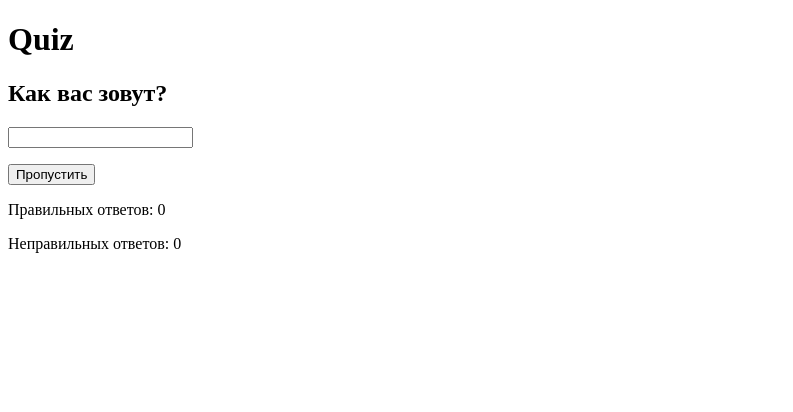
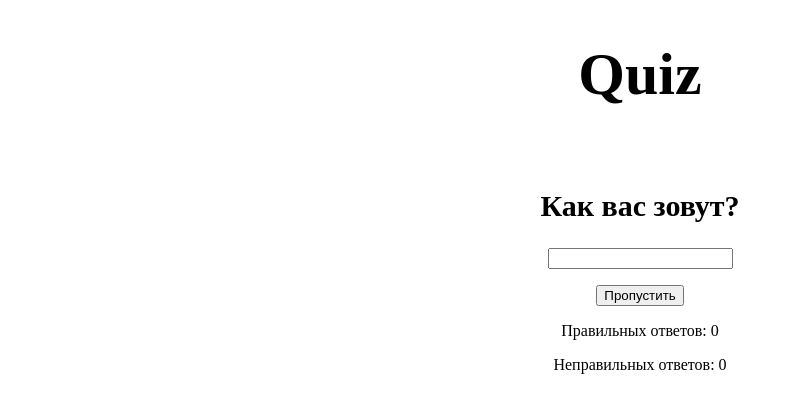
Before and after one commit to maximka76667/quiz, a React (Create React App) app: page / in a window 1280 px wide. Shown: the top 412 px of the page, without its empty margins (0-793 px from the left). Built offline with nearby package versions, Linux system fonts and the light colour scheme.

Commit message:
добавил немного стилей, добавил ответ при ошибке

```diff
--- /dev/null
+++ b/src/blocks/heading/heading.css
@@ -0,0 +1,4 @@
+.heading {
+  text-align: center;
+  font-size: 60px;
+}
--- /dev/null
+++ b/src/blocks/task/__correct-count/task__correct-count.css
@@ -0,0 +1,3 @@
+.task__correct-count {
+
+}
--- /dev/null
+++ b/src/blocks/task/__form/task__form.css
@@ -0,0 +1,3 @@
+.task__form {
+
+}
--- /dev/null
+++ b/src/blocks/task/__incorrect-count/task__incorrect-count.css
@@ -0,0 +1,3 @@
+.task__incorrect-count {
+
+}
--- /dev/null
+++ b/src/blocks/task/__input/task__input.css
@@ -0,0 +1,3 @@
+.task__input {
+
+}
--- /dev/null
+++ b/src/blocks/task/__question/task__question.css
@@ -0,0 +1,3 @@
+.task__question {
+  font-size: 30px;
+}
--- /dev/null
+++ b/src/blocks/task/__response/task__response.css
@@ -0,0 +1,3 @@
+.task__response {
+  color: #f00;
+}
--- /dev/null
+++ b/src/blocks/task/__skip/task__skip.css
@@ -0,0 +1,3 @@
+.task__skip {
+
+}
--- a/src/blocks/task/task.css
+++ b/src/blocks/task/task.css
@@ -0,0 +1,6 @@
+.task {
+  width: 50%;
+  margin: 0 auto;
+  padding: 15px;
+  text-align: center;
+}
--- a/src/components/App.js
+++ b/src/components/App.js
@@ -1,5 +1,4 @@
 import React from 'react'
-import './App.css';
 
 function App() {
 
@@ -8,8 +7,9 @@ function App() {
   const [isCorrect, setIsCorrect] = React.useState(false);
   const [correctCount, setCorrectCount] = React.useState(0);
   const [incorrectCount, setIncorrectCount] = React.useState(0);
+  const [response, setResponse] = React.useState('');
 
-  const questions = [
+  const tasks = [
     {
       question: 'Как вас зовут?',
       answer: 'Максим'
@@ -36,9 +36,9 @@ function App() {
     handleSubmit(e);
   }
 
-  function setTask(questions, i) {
-    setQuestion(questions[i].question);
-    setAnswer(questions[i].answer);
+  function setTask(tasks, i) {
+    setQuestion(tasks[i].question);
+    setAnswer(tasks[i].answer);
   }
 
   function handleSubmit(e) {
@@ -48,15 +48,14 @@ function App() {
         setIsCorrect(true);
         setCorrectCount(correctCount + 1);
         e.target.value = '';
+        setResponse('Правильно');
         setTimeout(() => {
           setIsCorrect(false);
+          setResponse('');
         }, 1000)
       }, 500)
     } else {
       setIsCorrect(false);
-      if(e.keyCode) {
-        console.log(e.keyCode);
-      }
     }
   }
 
@@ -64,46 +63,51 @@ function App() {
     if(e.keyCode === 13) {
       if(e.target.value !== answer) {
         setIncorrectCount(incorrectCount + 1);
+        setResponse(answer);
+        setTimeout(() => {
+          setResponse('');
+          changeTask();
+        }, 1000)
       }
     }
   }
 
-  function handleMissTask() {
+  function handleSkipTask() {
     changeTask();
     setIncorrectCount(incorrectCount + 1);
   }
 
   const changeTask = () => {
-    setTask(questions, generateNumber(questions));
+    console.log('Вопрос изменен');
+    setTask(tasks, generateNumber(tasks));
   };
 
-  function generateNumber(questions) {
-    return Math.floor(questions.length * Math.random())
+  function generateNumber(tasks) {
+    return Math.floor(tasks.length * Math.random())
   }
 
   React.useEffect(() => {
     changeTask();
-    console.log('Сгенерирован')
+    console.log('Сгенерирован...')
   }, [])
 
   React.useEffect(() => {
     if(isCorrect) {
       changeTask();
-      console.log('Вопрос изменен');
     }
   }, [isCorrect])
 
   return (
-    <div className="App">
-      <header><h1>Quiz</h1></header>
-      <main>
+    <div className="page">
+      <main className="content">
+        <h1 className="heading">Quiz</h1>
         <div className="task">
           <h2 className="task__question">{question}</h2>
           <form className="task__form" onSubmit={handleSubmit}>
             <input className="task__input" type="text" onChange={handleChange} onKeyDown={handleKeyDown} />
           </form>
-          <p className="task__response task_correct">{ isCorrect && 'Правильно!'}</p>
-          <button className="task__miss" onClick={handleMissTask}>Пропустить</button>
+          <p className={`task__response ${isCorrect ? 'task_correct' : ''}`}>{response}</p>
+          <button className="task__skip" onClick={handleSkipTask}>Пропустить</button>
           <p className="task__correct-count">Правильных ответов: {correctCount}</p>
           <p className="task__incorrect-count">Неправильных ответов: {incorrectCount}</p>
         </div>
--- a/src/index.css
+++ b/src/index.css
@@ -1,6 +1,16 @@
 /* Blocks */
+@import url(./blocks/page/page.css);
 @import url(./blocks/task/task.css);
 
+/* Elements */
+@import url(./blocks/heading/heading.css);
+@import url(./blocks/task/__question/task__question.css);
+@import url(./blocks/task/__form/task__form.css);
+@import url(./blocks/task/__input/task__input.css);
+@import url(./blocks/task/__response/task__response.css);
+@import url(./blocks/task/__skip/task__skip.css);
+@import url(./blocks/task/__correct-count/task__correct-count.css);
+@import url(./blocks/task/__incorrect-count/task__incorrect-count.css);
 
-/* Elements */
+/* Modifiers */
 @import url(./blocks/task/_correct/task_correct.css);
```
Also changed, not shown: src/blocks/page/page.css (added).
